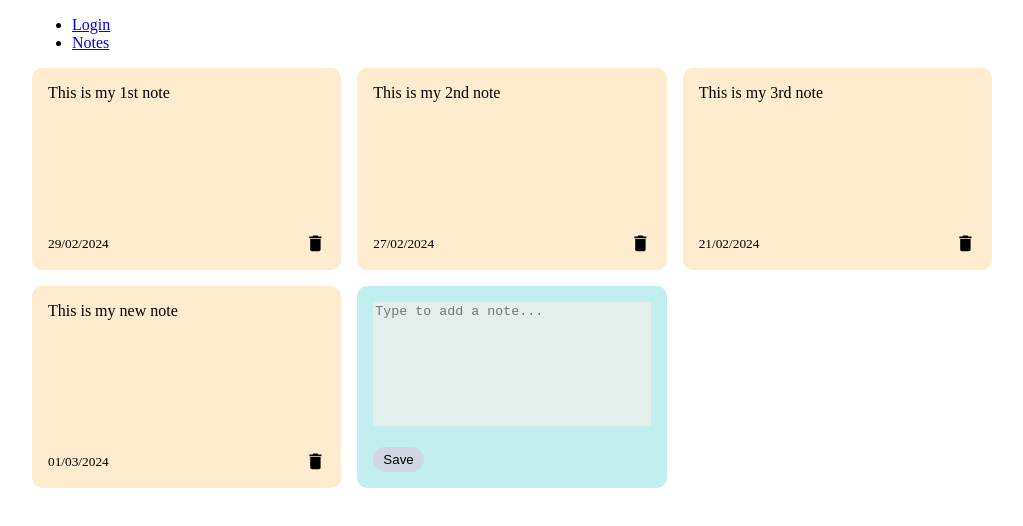
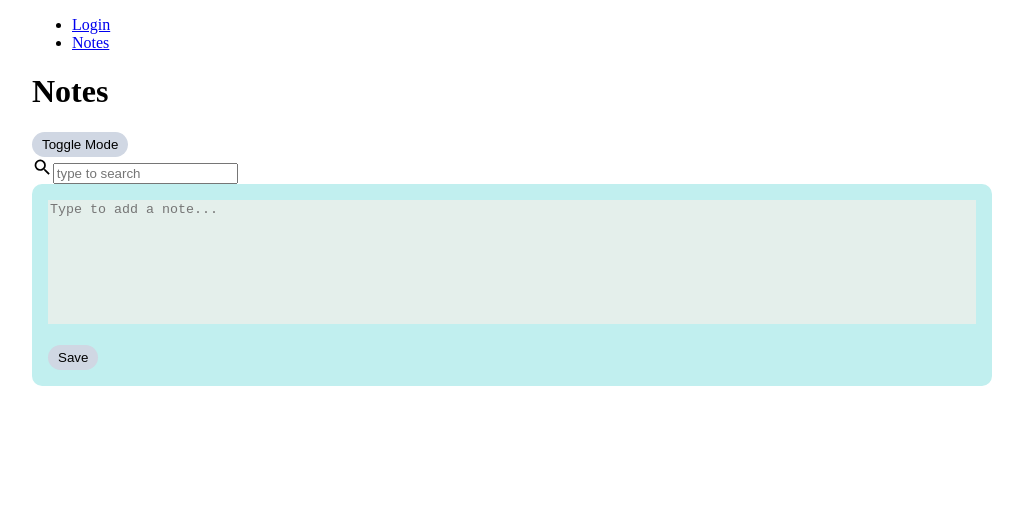
Before and after one commit to Anjankumargn/react-notes-app, a React (Create React App) app: page /notes in a window 1280 px wide. Shown: the top 526 px of the page, without its empty margins (128-1151 px from the left). Built offline with nearby package versions, Linux system fonts and the light colour scheme.

Commit message:
Displaying search bar and toggle mode.

```diff
--- a/src/App.js
+++ b/src/App.js
@@ -6,32 +6,34 @@ import NavBar from "./NavBar";
 import Note from "./components/Note";
 import {BrowserRouter,Routes,Route} from "react-router-dom"
 import SignUp from "./Form/SignUpPage";
+import Search from "./components/Search";
+import Header from "./components/Header";
 
 
 const App=()=>{
      const [notes,setNotes]=useState([
-      {
-      id:nanoid(),
-      text:"This is my 1st note",
-      date:"29/02/2024"
-     },
-     {
-      id:nanoid(),
-      text:"This is my 2nd note",
-      date:"27/02/2024"
-     },{
-      id:nanoid(),
-      text:"This is my 3rd note",
-      date:"21/02/2024"
-     },
-     {
-      id:nanoid(),
-      text:"This is my new note",
-      date:"01/03/2024"
-     }
+    //   {
+    //   id:nanoid(),
+    //   text:"This is my 1st note",
+    //   date:"29/02/2024"
+    //  },
+    //  {
+    //   id:nanoid(),
+    //   text:"This is my 2nd note",
+    //   date:"27/02/2024"
+    //  },{
+    //   id:nanoid(),
+    //   text:"This is my 3rd note",
+    //   date:"21/02/2024"
+    //  },
+    //  {
+    //   id:nanoid(),
+    //   text:"This is my new note",
+    //   date:"01/03/2024"
+    //  }
     ]);
 <Login></Login>
-    const AddNote=(text)=>{
+ const AddNote=(text)=>{
 const  date=new Date();
 const newNote={
   id:nanoid(),
@@ -44,15 +46,13 @@ setNotes(newNotes);
   return (
 
      <div className="container">
+
       <BrowserRouter>
     <NavBar/>
-
     <Routes>
       <Route path="/" element={<Login/>}></Route>
       <Route path="/signup" element={<SignUp/>}></Route>
-
       <Route path="/notes" element={<NotesList notes={notes} handleAddNote={AddNote}/>}></Route>
-
         </Routes>
          </BrowserRouter>
      </div>
--- a/src/components/Header.js
+++ b/src/components/Header.js
@@ -0,0 +1,13 @@
+import React from "react";
+import { MdSearch } from "react-icons/md";
+
+const Header=()=>{
+    return(
+        <div className='header'>
+        <h1>Notes</h1>
+        <button className="save">Toggle Mode</button>
+        </div>
+    )
+};
+
+export default Header;
--- a/src/components/Note.js
+++ b/src/components/Note.js
@@ -1,4 +1,5 @@
 import { MdDelete } from "react-icons/md";
+import Search from "./Search";
 const Note=({id,text,date})=>{
     return(
      <div className="note">
--- a/src/components/NotesList.js
+++ b/src/components/NotesList.js
@@ -1,19 +1,25 @@
 import React from 'react';
 import Note from './Note';
 import AddNote from './AddNote';
+import Search from './Search';
+import Header from './Header';
 
 const NotesList = ({ notes,handleAddNote }) => {
   return (
+    <>
+    <Header/>
+    <Search/>
     <div className="notes-list">
       {notes.map((note) => (
         <Note
         id={note.id}
         text={note.text}
         date={note.date}
-         />
-      ))}
+        />
+        ))}
       <AddNote handleAddNote={handleAddNote}/>
     </div>
+  </>
   );
 };
 
--- a/src/components/Search.js
+++ b/src/components/Search.js
@@ -0,0 +1,13 @@
+import React from "react";
+import { MdSearch } from "react-icons/md";
+
+const Search=()=>{
+    return(
+        <div className='search'>
+        <MdSearch className="search-icons" size='1.3em'/>
+        <input type="text" placeholder="type to search"/>
+        </div>
+    )
+};
+
+export default Search;
```
